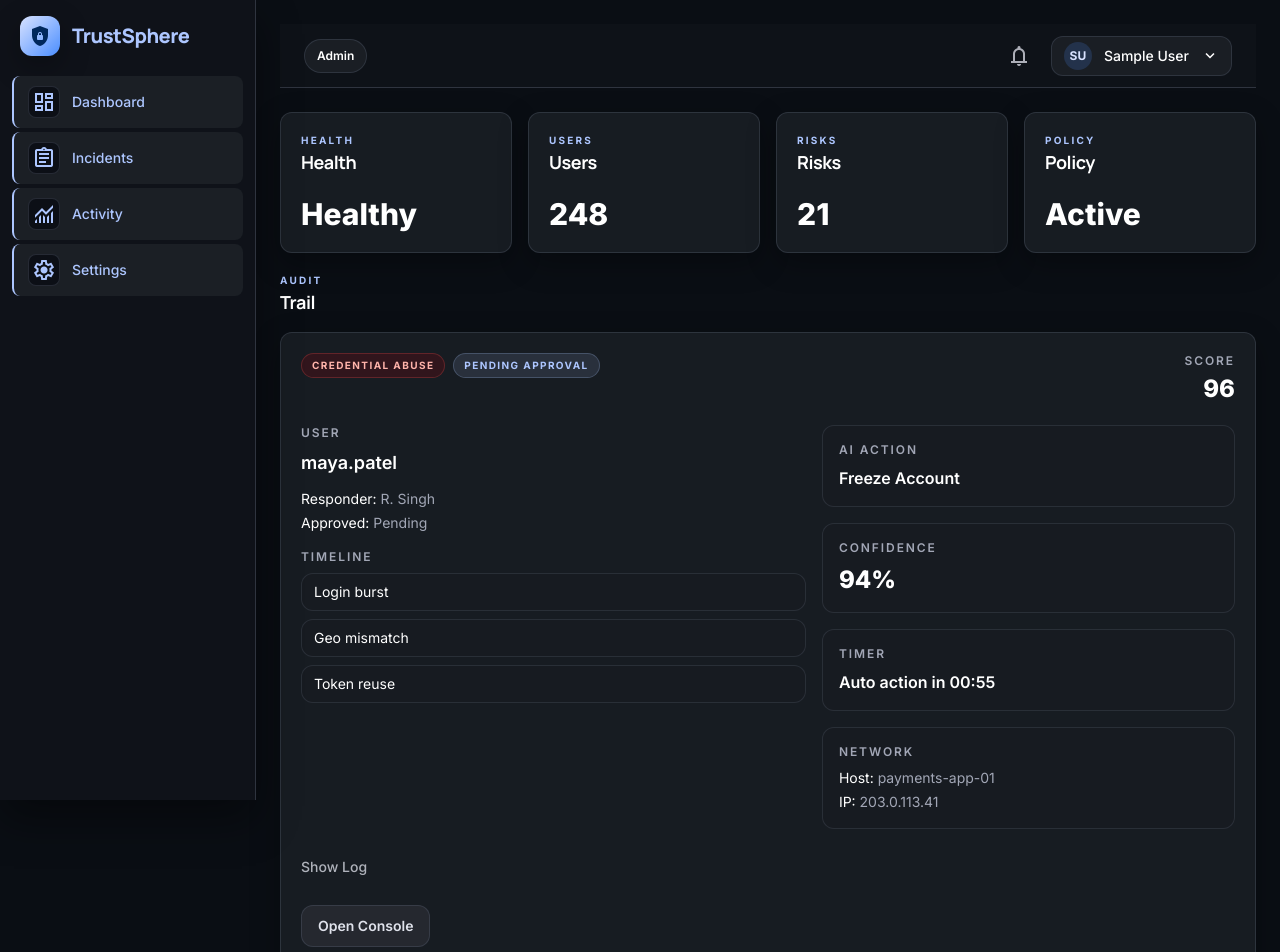
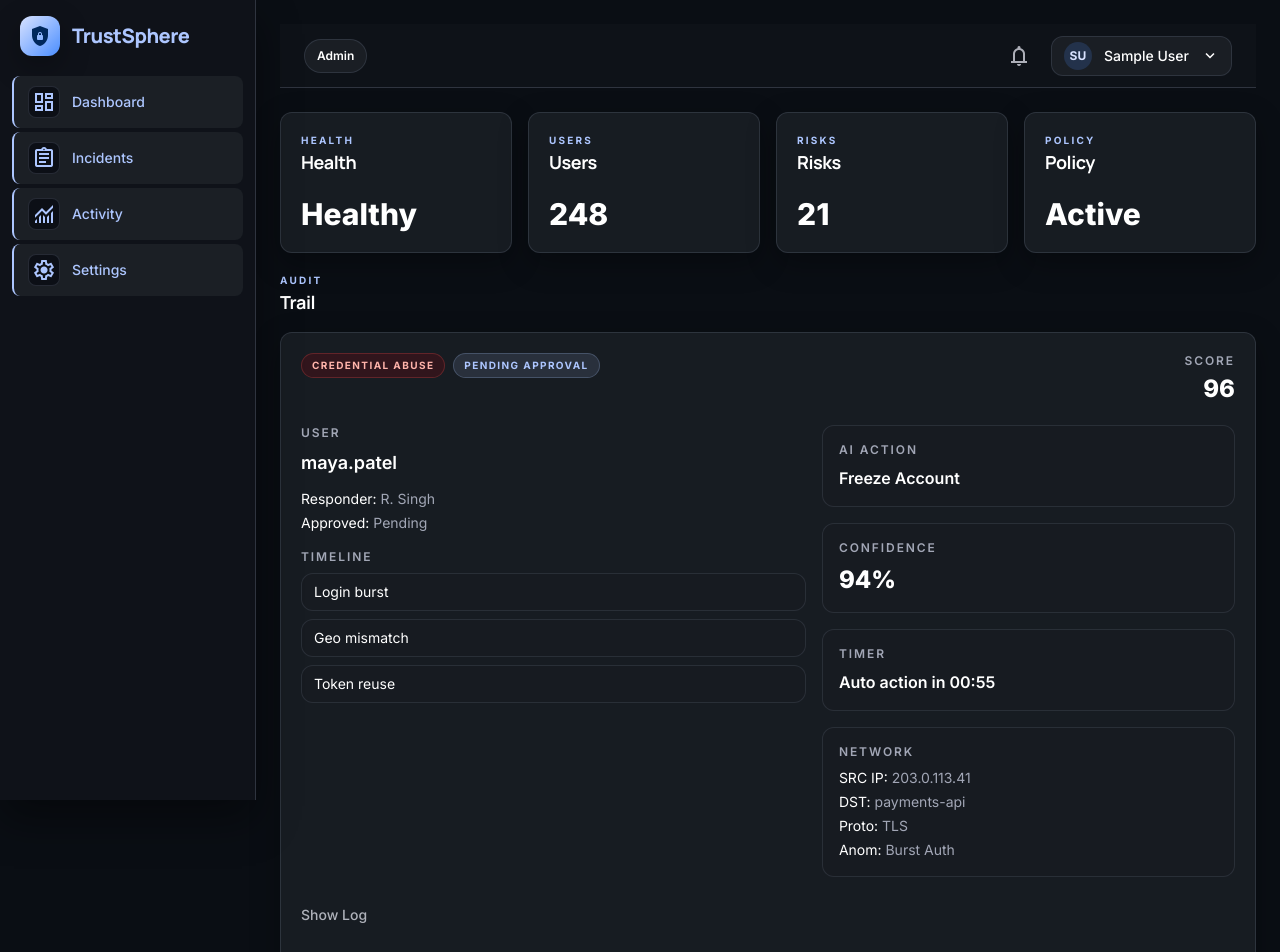
Before and after one commit to sadiasakharkar/TrustSphere, a Next.js app in the folder frontend/: page /dashboard/admin in a window 1280 px wide. Shown: the top 952 px of the page. Built offline with nearby package versions, Linux system fonts and the light colour scheme; sample sign-in values are in the browser's storage.

Commit message:
feat(frontend): extend HITL incident collaboration workflow

```diff
--- a/frontend/components/soc/IncidentCard.js
+++ b/frontend/components/soc/IncidentCard.js
@@ -13,6 +13,37 @@ function formatAuditTime(timestamp) {
   }).format(new Date(timestamp));
 }
 
+function buildConsoleOutput(command, incident) {
+  const normalized = String(command || '').trim();
+  if (!normalized) return [];
+  if (normalized === 'help') {
+    return ['help', `incident ${incident.id}`, 'logs', 'timeline', 'risk-analysis'];
+  }
+  if (normalized.startsWith('incident')) {
+    return [
+      `id ${incident.id}`,
+      `user ${incident.user}`,
+      `status ${incident.status}`,
+      `responder ${incident.assignedResponder || 'unassigned'}`,
+    ];
+  }
+  if (normalized === 'logs') {
+    return (incident.activityLog || []).map((entry) => `${entry.action} ${entry.user}`);
+  }
+  if (normalized === 'timeline') {
+    return (incident.timeline || []).map((entry) => entry);
+  }
+  if (normalized === 'risk-analysis') {
+    return [
+      `score ${incident.riskScore}`,
+      `type ${incident.riskType}`,
+      `confidence ${incident.confidence}%`,
+      `action ${incident.aiSuggestion}`,
+    ];
+  }
+  return ['unknown command'];
+}
+
 export default function IncidentCard({
   incident,
   role = 'employee',
@@ -24,6 +55,8 @@ export default function IncidentCard({
   const [modifyOpen, setModifyOpen] = useState(false);
   const [consoleOpen, setConsoleOpen] = useState(false);
   const [activityOpen, setActivityOpen] = useState(false);
+  const [consoleInput, setConsoleInput] = useState('help');
+  const [consoleLines, setConsoleLines] = useState(() => buildConsoleOutput('help', incident));
 
   const riskTone = useMemo(() => {
     if (incident.riskScore >= 90) return 'critical';
@@ -95,8 +128,10 @@ export default function IncidentCard({
             <div className="soc-panel-muted">
               <p className="text-xs font-semibold uppercase tracking-[0.16em] soc-text-muted">Network</p>
               <div className="mt-2 space-y-1 text-sm text-white">
-                <p>Host: <span className="soc-text-muted">{incident.networkInfo?.host || 'n/a'}</span></p>
-                <p>IP: <span className="soc-text-muted">{incident.networkInfo?.ip || 'n/a'}</span></p>
+                <p>SRC IP: <span className="soc-text-muted">{incident.networkInfo?.srcIp || 'n/a'}</span></p>
+                <p>DST: <span className="soc-text-muted">{incident.networkInfo?.dstService || 'n/a'}</span></p>
+                <p>Proto: <span className="soc-text-muted">{incident.networkInfo?.protocol || 'n/a'}</span></p>
+                <p>Anom: <span className="soc-text-muted">{incident.networkInfo?.anomaly || 'n/a'}</span></p>
               </div>
             </div>
           </div>
@@ -112,6 +147,12 @@ export default function IncidentCard({
           </button>
           {activityOpen ? (
             <div className="mt-3 grid gap-2">
+              {(incident.activityLog || []).map((entry, index) => (
+                <div key={`${entry.timestamp}-${index}`} className="flex items-center justify-between rounded-xl border border-[rgba(65,71,85,0.45)] bg-[rgba(24,28,34,0.85)] px-3 py-2 text-sm">
+                  <span className="font-medium text-white">{entry.action}</span>
+                  <span className="soc-text-muted">{formatAuditTime(entry.timestamp)}</span>
+                </div>
+              ))}
               {(incident.auditTrail || []).map((entry) => (
                 <div key={entry.id} className="flex items-center justify-between rounded-xl border border-[rgba(65,71,85,0.45)] bg-[rgba(24,28,34,0.85)] px-3 py-2 text-sm">
                   <span className="font-medium text-white">{entry.label}</span>
@@ -161,12 +202,27 @@ export default function IncidentCard({
       </Modal>
 
       <Modal title="Console" open={consoleOpen} onClose={() => setConsoleOpen(false)}>
-        <div className="rounded-xl border border-[rgba(65,71,85,0.45)] bg-[rgba(10,14,20,0.92)] p-4 font-mono text-sm text-[#d8e2ff]">
-          <div>$ incident {incident.id}</div>
-          <div>$ user {incident.user}</div>
-          <div>$ action {incident.aiSuggestion}</div>
-          <div>$ status {incident.status}</div>
-          <div>$ responder {incident.assignedResponder || 'unassigned'}</div>
+        <div className="space-y-3 rounded-xl border border-[rgba(65,71,85,0.45)] bg-[rgba(10,14,20,0.92)] p-4 font-mono text-sm text-[#d8e2ff]">
+          <div className="space-y-1">
+            {consoleLines.map((line, index) => (
+              <div key={`${line}-${index}`}>{line}</div>
+            ))}
+          </div>
+          <form
+            className="flex gap-2"
+            onSubmit={(event) => {
+              event.preventDefault();
+              setConsoleLines(buildConsoleOutput(consoleInput, incident));
+            }}
+          >
+            <input
+              className="soc-input font-mono"
+              value={consoleInput}
+              onChange={(event) => setConsoleInput(event.target.value)}
+              placeholder="help"
+            />
+            <button type="submit" className="soc-btn-secondary">Run</button>
+          </form>
         </div>
       </Modal>
     </>
--- a/frontend/data/hitlIncidents.js
+++ b/frontend/data/hitlIncidents.js
@@ -1,4 +1,10 @@
 const APPROVAL_WINDOW_MS = 60 * 1000;
+
+const responderByRiskType = {
+  'Credential Abuse': { name: 'R. Singh', email: 'r.singh@trustsphere.local' },
+  'Privilege Spike': { name: 'M. Khan', email: 'm.khan@trustsphere.local' },
+  default: { name: 'A. Cole', email: 'a.cole@trustsphere.local' },
+};
 
 function buildDeadline(offsetSeconds = 60) {
   return new Date(Date.now() + offsetSeconds * 1000).toISOString();
@@ -13,13 +19,48 @@ function buildAudit(timestamp, label, actor = 'AI') {
   };
 }
 
+function buildActivity(action, user, timestamp) {
+  return {
+    action,
+    user,
+    timestamp,
+  };
+}
+
+export function resolveResponder(riskType) {
+  return responderByRiskType[riskType] || responderByRiskType.default;
+}
+
+export function sendIncidentEmail(responderEmail, incident) {
+  return {
+    to: responderEmail,
+    subject: `Incident ${incident.id}`,
+    sentAt: new Date().toISOString(),
+    status: 'SENT',
+  };
+}
+
+function createIncident(seed, createdAt) {
+  const responder = resolveResponder(seed.riskType);
+  const emailNotice = sendIncidentEmail(responder.email, seed);
+  return {
+    ...seed,
+    assignedResponder: responder.name,
+    responderEmail: responder.email,
+    activityLog: [
+      buildActivity('AI Suggested', 'AI', new Date(createdAt - 15000).toISOString()),
+      buildActivity('Assigned', responder.name, new Date(createdAt - 12000).toISOString()),
+      buildActivity('Email Sent', responder.email, emailNotice.sentAt),
+    ],
+  };
+}
+
 export function createSeedIncidents() {
   const now = Date.now();
   return [
-    {
+    createIncident({
       id: 'HITL-1001',
       user: 'maya.patel',
-      assignedResponder: 'R. Singh',
       riskScore: 96,
       riskType: 'Credential Abuse',
       timeline: ['Login burst', 'Geo mismatch', 'Token reuse'],
@@ -29,17 +70,19 @@ export function createSeedIncidents() {
       approvalDeadline: buildDeadline(60),
       approvedBy: null,
       networkInfo: {
-        host: 'payments-app-01',
-        ip: '203.0.113.41',
+        srcIp: '203.0.113.41',
+        dstService: 'payments-api',
+        protocol: 'TLS',
+        anomaly: 'Burst Auth',
       },
       auditTrail: [
         buildAudit(new Date(now - 15000).toISOString(), 'AI Suggested', 'AI'),
+        buildAudit(new Date(now - 12000).toISOString(), 'Assigned', 'R. Singh'),
       ],
-    },
-    {
+    }, now),
+    createIncident({
       id: 'HITL-1002',
       user: 'svc.payments',
-      assignedResponder: 'M. Khan',
       riskScore: 89,
       riskType: 'Privilege Spike',
       timeline: ['Role change', 'Host pivot', 'Vault access'],
@@ -49,13 +92,16 @@ export function createSeedIncidents() {
       approvalDeadline: buildDeadline(42),
       approvedBy: null,
       networkInfo: {
-        host: 'vault-gateway-02',
-        ip: '10.22.4.18',
+        srcIp: '10.22.4.18',
+        dstService: 'vault-gateway',
+        protocol: 'TCP',
+        anomaly: 'Role Pivot',
       },
       auditTrail: [
         buildAudit(new Date(now - 24000).toISOString(), 'AI Suggested', 'AI'),
+        buildAudit(new Date(now - 21000).toISOString(), 'Assigned', 'M. Khan'),
       ],
-    },
+    }, now),
   ];
 }
 
@@ -77,4 +123,14 @@ export function withAuditEntry(incident, label, actor) {
   };
 }
 
+export function withActivityEntry(incident, action, user) {
+  return {
+    ...incident,
+    activityLog: [
+      ...(incident.activityLog || []),
+      buildActivity(action, user, new Date().toISOString()),
+    ],
+  };
+}
+
 export { APPROVAL_WINDOW_MS };
--- a/frontend/hooks/useIncidentApprovals.js
+++ b/frontend/hooks/useIncidentApprovals.js
@@ -1,15 +1,19 @@
 import { useEffect, useMemo, useState } from 'react';
-import { createSeedIncidents, withAuditEntry } from '../data/hitlIncidents';
+import { createSeedIncidents, withActivityEntry, withAuditEntry } from '../data/hitlIncidents';
 
 function applyAutoExecution(incident, currentTime) {
   if (incident.status !== 'PENDING_APPROVAL') return incident;
   if (new Date(incident.approvalDeadline).getTime() > currentTime) return incident;
-  return withAuditEntry(
+  return withActivityEntry(
+    withAuditEntry(
       {
         ...incident,
         status: 'AUTO_EXECUTED',
-      approvedBy: 'system',
+        approvedBy: 'System',
       },
+      'Auto Executed',
+      'System',
+    ),
     'Auto Executed',
     'System',
   );
@@ -18,6 +22,10 @@ function applyAutoExecution(incident, currentTime) {
 export function useIncidentApprovals() {
   const [incidents, setIncidents] = useState(() => createSeedIncidents());
   const [currentTime, setCurrentTime] = useState(Date.now());
+  const [liveActivity, setLiveActivity] = useState(() => [
+    { id: 'live-1', message: 'AI suggested HITL-1001', timestamp: new Date().toISOString() },
+    { id: 'live-2', message: 'Responder assigned R. Singh', timestamp: new Date().toISOString() },
+  ]);
 
   useEffect(() => {
     const timer = window.setInterval(() => {
@@ -25,6 +33,25 @@ export function useIncidentApprovals() {
       setCurrentTime(now);
       setIncidents((current) => current.map((incident) => applyAutoExecution(incident, now)));
     }, 1000);
+    return () => window.clearInterval(timer);
+  }, []);
+
+  useEffect(() => {
+    const messages = [
+      'Packet burst flagged',
+      'Approval queue updated',
+      'Vault access correlated',
+      'Responder email sent',
+      'Risk window refreshed',
+    ];
+    const timer = window.setInterval(() => {
+      const timestamp = new Date().toISOString();
+      const message = messages[Math.floor(Math.random() * messages.length)];
+      setLiveActivity((current) => [
+        { id: `${timestamp}-${message}`, message, timestamp },
+        ...current,
+      ].slice(0, 6));
+    }, 12000);
     return () => window.clearInterval(timer);
   }, []);
 
@@ -38,43 +65,68 @@ export function useIncidentApprovals() {
     setIncidents((current) => current.map((incident) => (
       incident.id !== incidentId
         ? incident
-        : withAuditEntry({
+        : withActivityEntry(
+            withAuditEntry({
               ...incident,
               status: 'APPROVED',
               approvedBy: actor,
-          }, 'Human Approved', actor)
+            }, 'Approved', actor),
+            'Approved',
+            actor,
+          )
     )));
+    setLiveActivity((current) => [
+      { id: `${incidentId}-approved-${Date.now()}`, message: `${incidentId} approved`, timestamp: new Date().toISOString() },
+      ...current,
+    ].slice(0, 6));
   };
 
   const rejectIncident = (incidentId, actor = 'analyst') => {
     setIncidents((current) => current.map((incident) => (
       incident.id !== incidentId
         ? incident
-        : withAuditEntry({
+        : withActivityEntry(
+            withAuditEntry({
               ...incident,
               status: 'REJECTED',
               approvedBy: actor,
-          }, 'Human Rejected', actor)
+            }, 'Rejected', actor),
+            'Rejected',
+            actor,
+          )
     )));
+    setLiveActivity((current) => [
+      { id: `${incidentId}-rejected-${Date.now()}`, message: `${incidentId} rejected`, timestamp: new Date().toISOString() },
+      ...current,
+    ].slice(0, 6));
   };
 
   const modifyIncident = (incidentId, action, actor = 'analyst') => {
     setIncidents((current) => current.map((incident) => (
       incident.id !== incidentId
         ? incident
-        : withAuditEntry({
+        : withActivityEntry(
+            withAuditEntry({
               ...incident,
               aiSuggestion: action,
               status: 'APPROVED',
               approvedBy: actor,
-          }, `Human Approved`, actor)
+            }, 'Approved', actor),
+            `Modified: ${action}`,
+            actor,
+          )
     )));
+    setLiveActivity((current) => [
+      { id: `${incidentId}-modified-${Date.now()}`, message: `${incidentId} set ${action}`, timestamp: new Date().toISOString() },
+      ...current,
+    ].slice(0, 6));
   };
 
   return {
     incidents,
     currentTime,
     counts,
+    liveActivity,
     approveIncident,
     rejectIncident,
     modifyIncident,
--- a/frontend/pages/dashboard/analyst.js
+++ b/frontend/pages/dashboard/analyst.js
@@ -11,7 +11,7 @@ const riskCards = [
 ];
 
 export default function AnalystDashboardPage() {
-  const { incidents, currentTime, counts, approveIncident, rejectIncident, modifyIncident } = useIncidentApprovals();
+  const { incidents, currentTime, counts, liveActivity, approveIncident, rejectIncident, modifyIncident } = useIncidentApprovals();
 
   return (
     <RequireAuth>
@@ -45,11 +45,9 @@ export default function AnalystDashboardPage() {
           </div>
 
           <section id="incidents" className="grid gap-4">
-            <div className="flex items-center justify-between">
-              <div>
-                <p className="soc-kicker">Approvals</p>
-                <h2 className="soc-section-title">Pending</h2>
-              </div>
+            <div>
+              <p className="soc-kicker">Approvals</p>
+              <h2 className="soc-section-title">Pending</h2>
             </div>
             {incidents.map((incident) => (
               <IncidentCard
@@ -63,7 +61,19 @@ export default function AnalystDashboardPage() {
               />
             ))}
           </section>
-          <div id="activity" className="hidden" />
+
+          <section id="activity" className="soc-panel">
+            <p className="soc-kicker">Activity</p>
+            <h2 className="soc-section-title">Live</h2>
+            <div className="mt-4 grid gap-2">
+              {liveActivity.map((item) => (
+                <div key={item.id} className="flex items-center justify-between rounded-xl border border-[rgba(65,71,85,0.45)] bg-[rgba(24,28,34,0.85)] px-3 py-2 text-sm">
+                  <span className="text-white">{item.message}</span>
+                  <span className="soc-text-muted">{new Intl.DateTimeFormat('en-IN', { hour: '2-digit', minute: '2-digit', second: '2-digit' }).format(new Date(item.timestamp))}</span>
+                </div>
+              ))}
+            </div>
+          </section>
           <div id="settings" className="hidden" />
         </DashboardLayout>
       </RoleGuard>
```
Lines whose indentation alone changed are shown as unchanged.
